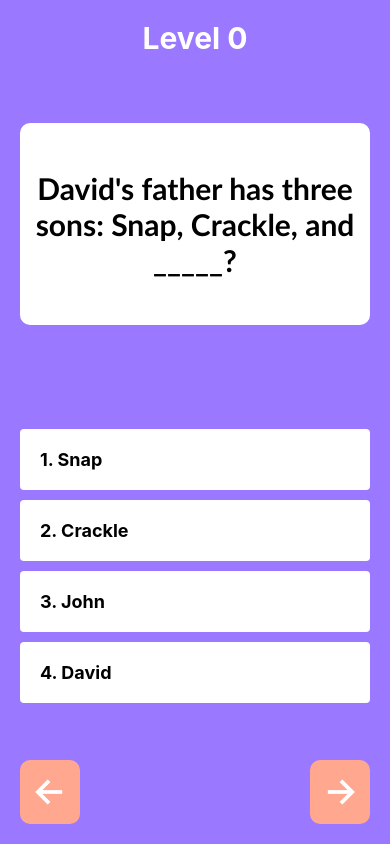
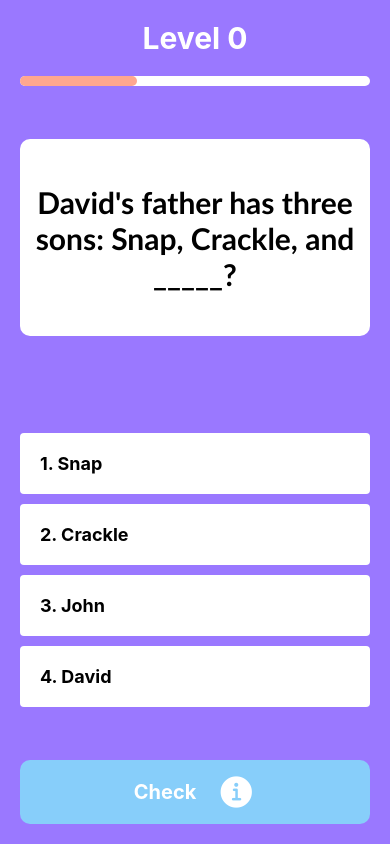
Before and after one commit to zarrix/quizzat-mobile-app, a React Native app: screen /QuizPage in a window 390 px wide. Built offline with nearby package versions, Linux system fonts and the light colour scheme.

Commit message:
add answer feedback

```diff
--- a/api/quizApi.ts
+++ b/api/quizApi.ts
@@ -47,7 +47,7 @@
       },
       {
         answer: "Voice",
-        isCorrect: true,
+        isCorrect: false,
       },
     ],
   },
@@ -68,7 +68,7 @@
       },
       {
         answer: "Leg",
-        isCorrect: true,
+        isCorrect: false,
       },
     ],
   },
--- /dev/null
+++ b/components/ProgressBar.tsx
@@ -0,0 +1,35 @@
+import {
+  StyleProp,
+  StyleSheet,
+  View,
+  ViewStyle,
+} from "react-native";
+
+interface Props {
+  progress: number;
+  style?: StyleProp<ViewStyle>;
+  barStyle?: StyleProp<ViewStyle>;
+}
+
+export default function ProgressBar(props: Props) {
+  return (
+    <View style={[styles.container, props.style]}>
+      <View style={[styles.progress, { width: `${props.progress}%` }]}></View>
+    </View>
+  );
+}
+
+const styles = StyleSheet.create({
+  container: {
+    display: "flex",
+    width: "100%",
+    backgroundColor: "white",
+    height: 10,
+    borderRadius: 10,
+  },
+  progress: {
+    backgroundColor: "#FFA78F",
+    height: "100%",
+    borderRadius: 10,
+  },
+});
--- a/components/QuizQuestion.tsx
+++ b/components/QuizQuestion.tsx
@@ -1,22 +1,24 @@
-import { StyleSheet, View, Text, Alert } from "react-native";
+import { StyleSheet, View, Text } from "react-native";
 import Button from "../components/Button";
-import { useState } from "react";
-
-import { Ionicons } from "@expo/vector-icons";
 import { Question } from "../api/quizApi";
 
 type Props = {
   question: Question;
+  answer: string;
+  onAnswerSelect: (answer: string) => void;
+  showCorrectAnswer: boolean;
 };
 
-export default function QuizQuestion({ question }: Props) {
-  const [answer, setAnswer] = useState("");
+export default function QuizQuestion({
+  question,
+  answer,
+  onAnswerSelect,
+  showCorrectAnswer,
+}: Props) {
   return (
     <View style={styles.container}>
       <View style={styles.question_container}>
-        <Text style={styles.question}>
-          {question.question}
-        </Text>
+        <Text style={styles.question}>{question.question}</Text>
       </View>
       <View style={styles.answers_container}>
         {question.answers.map((ans, index) => (
@@ -25,8 +27,11 @@
             style={[
               styles.answer,
               ans.answer === answer ? styles.selected_answer : undefined,
+              ans.isCorrect && showCorrectAnswer
+                ? styles.correct_answer
+                : undefined,
             ]}
-            onClick={() => setAnswer(ans.answer)}
+            onClick={() => onAnswerSelect(ans.answer)}
           >
             <Text style={{ fontWeight: "700", fontSize: 18 }}>
               {index + 1}. {ans.answer}
@@ -45,7 +50,7 @@
     flex: 1,
     alignItems: "center",
     justifyContent: "space-around",
-    width: '100%'
+    width: "100%",
   },
   question_container: {
     minHeight: "30%",
@@ -78,24 +83,7 @@
   selected_answer: {
     backgroundColor: "#87CEFA",
   },
-  actions: {
-    display: "flex",
-    width: "100%",
-    flexDirection: "row",
-    gap: 10,
-    justifyContent: "space-between",
-  },
-  action: {
-    backgroundColor: "#FFA78F",
-    borderRadius: 10,
-    padding: 10,
-  },
-  button: {
-    marginBottom: 30,
-    width: 260,
-    alignItems: "center",
-    backgroundColor: "#9A78FF",
-    padding: 20,
-    borderRadius: 4,
+  correct_answer: {
+    backgroundColor: "#78FF9A",
   },
 });
--- a/pages/QuizPage.tsx
+++ b/pages/QuizPage.tsx
@@ -1,40 +1,64 @@
 import { StyleSheet, View, Text, Alert, SafeAreaView } from "react-native";
 import Button from "../components/Button";
-import { useEffect, useState } from "react";
+import { useState } from "react";
 
 import { Ionicons } from "@expo/vector-icons";
 import quizApi from "../api/quizApi";
 import QuizQuestion from "../components/QuizQuestion";
-
-const answers = ["Soufiane", "Soufiane Zarrouki", "Zarrouki"];
+import ProgressBar from "../components/ProgressBar";
 
 export default function QuizPage() {
   const questions = quizApi.getQuizQuestions();
   const [level, setLevel] = useState(0);
 
-  useEffect(() => {
-    console.log(level);
-  }, [level]);
+  const [answer, setAnswer] = useState("");
+  const [shouldShowAnswer, setShouldShowAnswer] = useState(false);
+
+  const progress = ((level + 1) / questions.length) * 100;
 
   const goToNextQuestion = () => {
-    Alert.alert("success");
-    if (level < questions.length - 1) setLevel((level) => level + 1);
+    if (level < questions.length - 1) {
+      setLevel((level) => level + 1);
+      setAnswer("");
+      setShouldShowAnswer(false);
+    }
+  };
+
+  const checkAnswer = () => {
+    setShouldShowAnswer(true);
   };
 
   return (
     <SafeAreaView style={{ backgroundColor: "#9A78FF", flex: 1 }}>
       <View style={styles.container}>
         <Text style={styles.title}>Level {level}</Text>
+        <ProgressBar progress={progress} />
 
-        <QuizQuestion question={questions[level]} />
+        <QuizQuestion
+          question={questions[level]}
+          onAnswerSelect={(answer: string) => setAnswer(answer)}
+          answer={answer}
+          showCorrectAnswer={shouldShowAnswer}
+        />
 
         <View style={styles.actions}>
-          <Button style={styles.action} onClick={() => Alert.alert("next")}>
-            <Ionicons name="arrow-back" size={40} color="white" />
-          </Button>
-          <Button style={styles.action} onClick={goToNextQuestion}>
-            <Ionicons name="arrow-forward" size={40} color="white" />
-          </Button>
+          {!shouldShowAnswer ? (
+            <Button
+              style={[styles.action, styles.check_action]}
+              onClick={checkAnswer}
+            >
+              <Text style={styles.action_title}>Check</Text>
+              <Ionicons name="information-circle" size={40} color="white" />
+            </Button>
+          ) : (
+            <Button
+              style={[styles.action, styles.next_action]}
+              onClick={goToNextQuestion}
+            >
+              <Text style={styles.action_title}>Next</Text>
+              <Ionicons name="arrow-forward" size={40} color="white" />
+            </Button>
+          )}
         </View>
       </View>
     </SafeAreaView>
@@ -90,23 +114,29 @@
     backgroundColor: "#87CEFA",
   },
   actions: {
+    width: "100%",
     display: "flex",
-    width: "100%",
-    flexDirection: "row",
-    gap: 10,
-    justifyContent: "space-between",
+    justifyContent: "center",
   },
   action: {
-    backgroundColor: "#FFA78F",
+    width: "100%",
+    display: "flex",
+    flexDirection: "row",
+    alignItems: "center",
+    justifyContent: "center",
     borderRadius: 10,
+    columnGap: 20,
     padding: 10,
   },
-  button: {
-    marginBottom: 30,
-    width: 260,
-    alignItems: "center",
-    backgroundColor: "#9A78FF",
-    padding: 20,
-    borderRadius: 4,
+  check_action: {
+    backgroundColor: "#87CEFA",
+  },
+  next_action: {
+    backgroundColor: "#FFA78F",
+  },
+  action_title: {
+    fontSize: 20,
+    fontWeight: "700",
+    color: "white",
   },
 });
```
Also changed, not shown: components/Button.tsx (+15 -13 lines).
